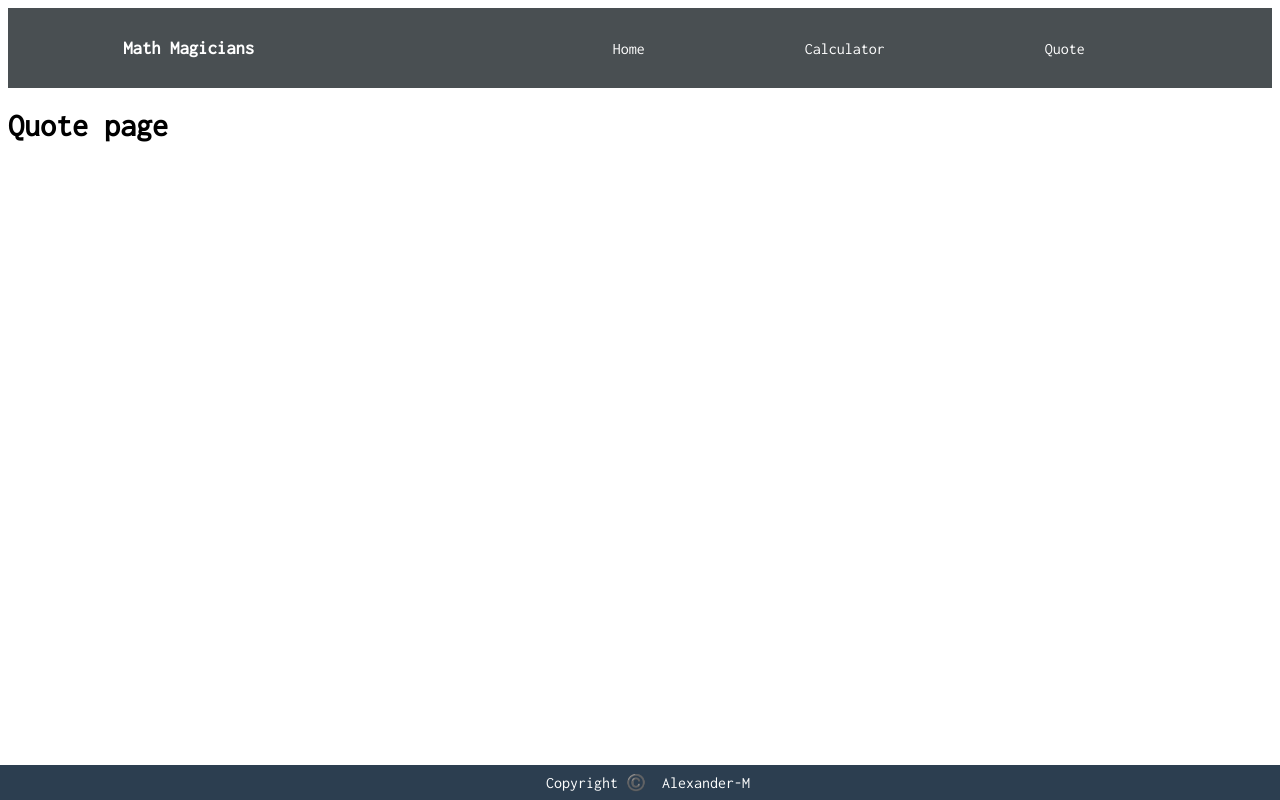
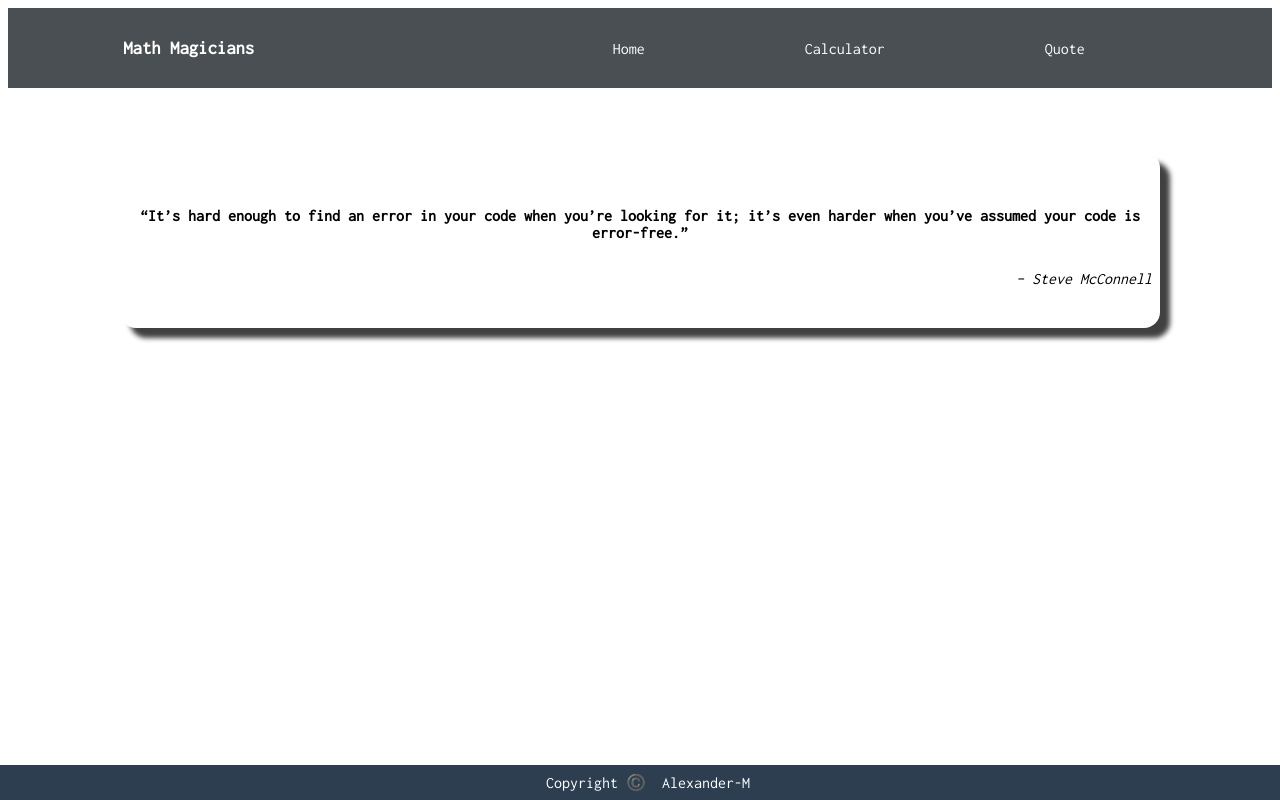
Before and after one commit to masangana/math-magicians, a React (Create React App) app: page /quote in a window 1280 px wide. Built offline with nearby package versions, Linux system fonts and the light colour scheme.

Commit message:
Add quote section

```diff
--- a/src/App.css
+++ b/src/App.css
@@ -57,3 +57,32 @@ a {
   font-size: 1rem;
   padding: 0.5rem;
 }
+
+/*quote*/
+
+.quoteSection {
+  display: flex;
+  flex-direction: column;
+  justify-content: center;
+  align-items: center;
+  font-size: 2rem;
+  text-align: center;
+  width: 80vw;
+  height: 20vh;
+  margin: 4rem auto;
+  background-color: white;
+  box-shadow: 10px 10px 5px 0 rgba(0, 0, 0, 0.75);
+  border-radius: 1rem;
+  padding: 0.5rem;
+}
+
+.quoteText {
+  font-size: 1rem;
+}
+
+.quoteAutor {
+  font-size: 1rem;
+  margin-top: 1rem;
+  margin-left: auto;
+  font-style: italic;
+}
--- a/src/components/Quote.js
+++ b/src/components/Quote.js
@@ -4,9 +4,14 @@ import '../App.css';
 
 function Quote() {
     return(
-        <div className="quote">
-            <h1>Quote page</h1>
-        </div>
+        <section className="quoteSection">
+        <h1 className="quoteText">
+        “It’s hard enough to find an error in your code when
+         you’re looking for it; it’s even harder when you’ve
+          assumed your code is error-free.”
+        </h1>
+        <span className="quoteAutor"> – Steve McConnell</span>
+      </section>
     )
 }
 
```
